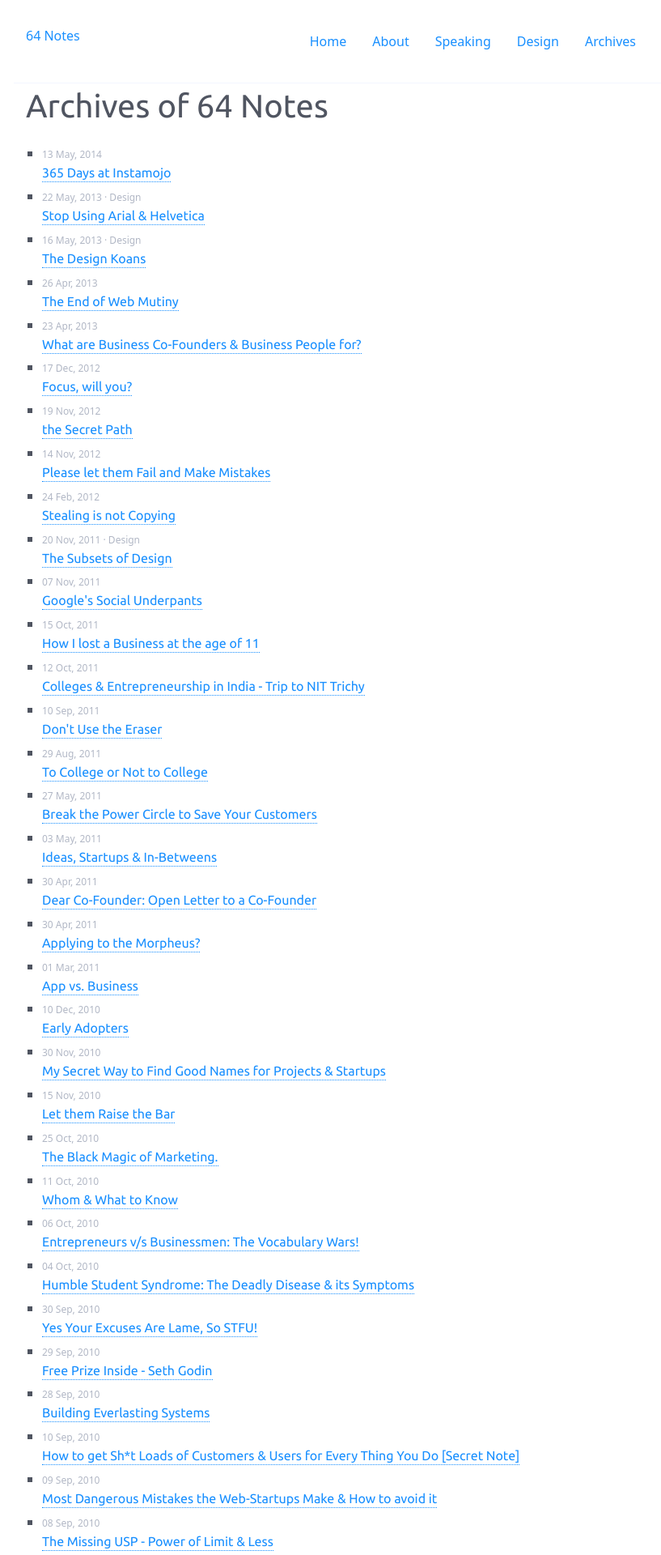
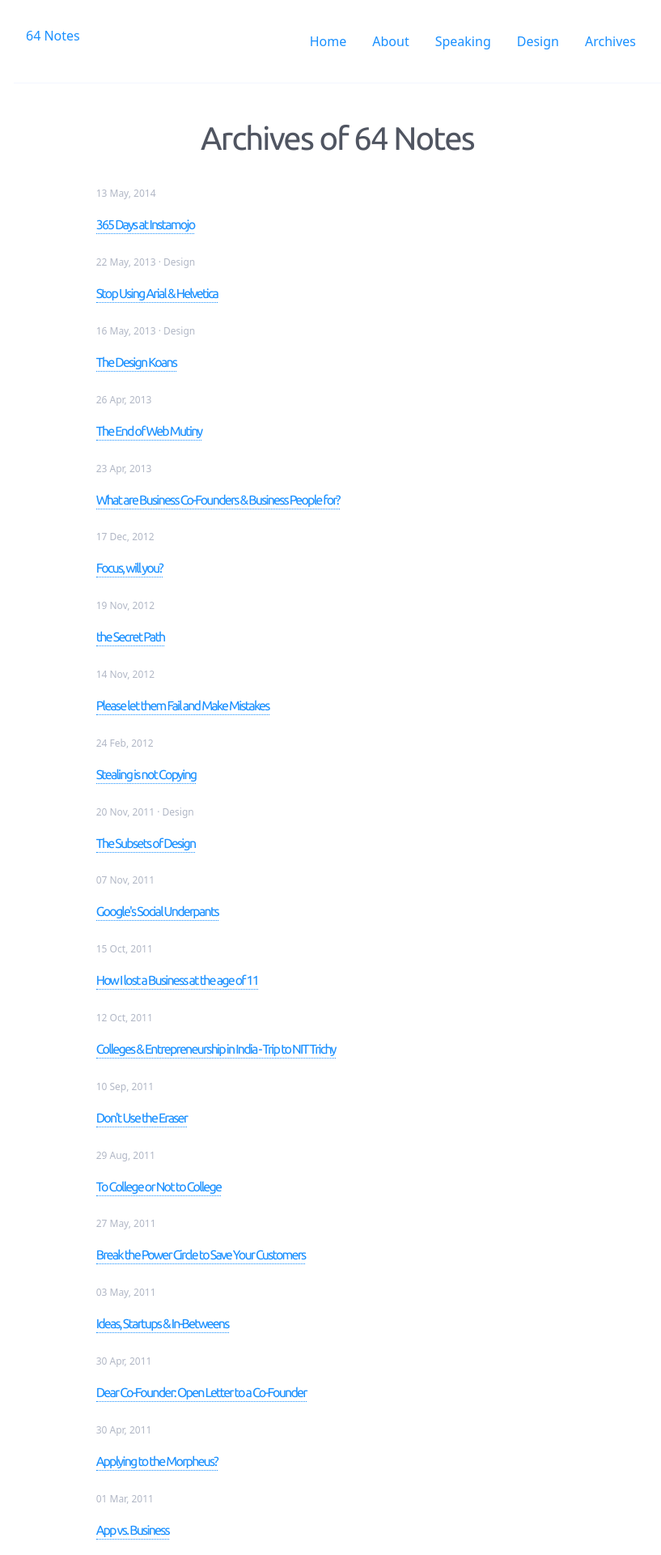
Before and after one commit to 64Notes/64notes.com, a Jekyll site: the page built from archives.html, in a window 1280 px wide. Shown: the top 1920 px of the page at 81% size, without its empty margins (223-1040 px from the left). Built offline with Jekyll 4.4.1, drawn with Linux system fonts in a browser that asks for light colours.

Commit message:
Page & Post Headline / Mast Head Abstraction
Move <header> for Post & Pages into a partial, was a lot of repeated
code to maintain.

```diff
--- /dev/null
+++ b/_includes/masthead.html
@@ -0,0 +1,5 @@
+<div class="grid-x grid-margin-x" id="headline masthead">
+  <header class="cell small-12 medium-10 medium-offset-1 text-center">
+    <h1 class="post__title">{{ page.title }}</h1>
+  </header>
+</div>
--- a/_layouts/page.html
+++ b/_layouts/page.html
@@ -1,20 +1,17 @@
 ---
 layout: base
 ---
-<article>
+<article class="post is-post">
   <div id="headline_area" class="grid-container">
-  <div class="grid-x grid-margin-x" id="headline">
-    <header class="cell small-12">
-      <h1 class="post__title">{{page.title}}</h1>
-    </header>
-  </div>
+    {% include masthead.html %}
   </div><!-- #headline_area -->
 
   <div id="content_area" class="grid-container">
     <div class="grid-x grid-margin-x" id="content">
-    <section class="cell smal-12">
+      <section class="cell small-12 medium-10 medium-offset-1">
         {{content}}
       </section>
+      <hr class="divider-4 [ cell small-12 ]">
     </div>
   </div><!-- #content_area -->
 </article>
--- a/archives.html
+++ b/archives.html
@@ -3,7 +3,7 @@
 title: Archives of 64 Notes
 slug: archives
 ---
-<ul class="post_list">
+<ul class="posts-list">
   {% assign posts = site.posts | exclude_post_category: 'speaking' %}
   {% for post in posts %}
   <li class="post">
--- a/assets/scss/components/_posts.scss
+++ b/assets/scss/components/_posts.scss
@@ -46,6 +46,8 @@
 
 .posts-list {
   list-style-type: none;
+  margin-left: 0;
+
   > .post {
     display: block;
     margin-bottom: 1.5rem;
--- a/design/index.html
+++ b/design/index.html
@@ -5,7 +5,7 @@
 ---
 <p>I started designing when I was in high-school. That's 7+ years of designing! Took me a long while to get started on writing about design.</p>
 
-<ul class="post_list">
+<ul class="posts-list">
   {% for post in site.categories.design %}
   <li class="post">
   <a href="{{ post.url }}" class="entry-title">
```
Also changed, not shown: _layouts/post.html (+9 -7 lines). Lines whose indentation alone changed are shown as unchanged.
